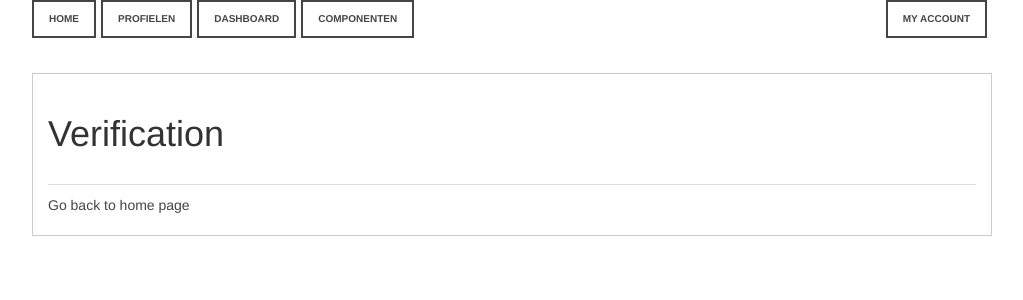
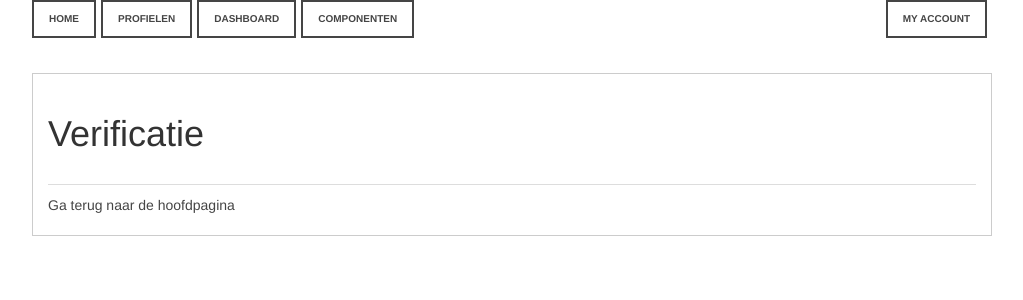
Before and after one commit to remcodezwart/component_beheer, a PHP site: template application/view/login/verify.php in a window 1280 px wide. Shown: the top 300 px of the page, without its empty margins (128-1151 px from the left). Run offline with PHP 8.4, Linux system fonts and the light colour scheme; the template is opened without the code that fills it, so the values that code supplies are empty; some libraries are stand-ins or nearby versions.

Commit message:
Translation verify.php

```diff
--- a/application/view/login/verify.php
+++ b/application/view/login/verify.php
@@ -1,12 +1,12 @@
 <div class="container">
 
-    <h1>Verification</h1>
+    <h1>Verificatie</h1>
     <div class="box">
 
         <!-- echo out the system feedback (error and success messages) -->
         <?php $this->renderFeedbackMessages(); ?>
 
-        <a href="<?php echo Config::get('URL'); ?>">Go back to home page</a>
+        <a href="<?=Config::get('URL'); ?>">Ga terug naar de hoofdpagina</a>
     </div>
 
 </div>
```
